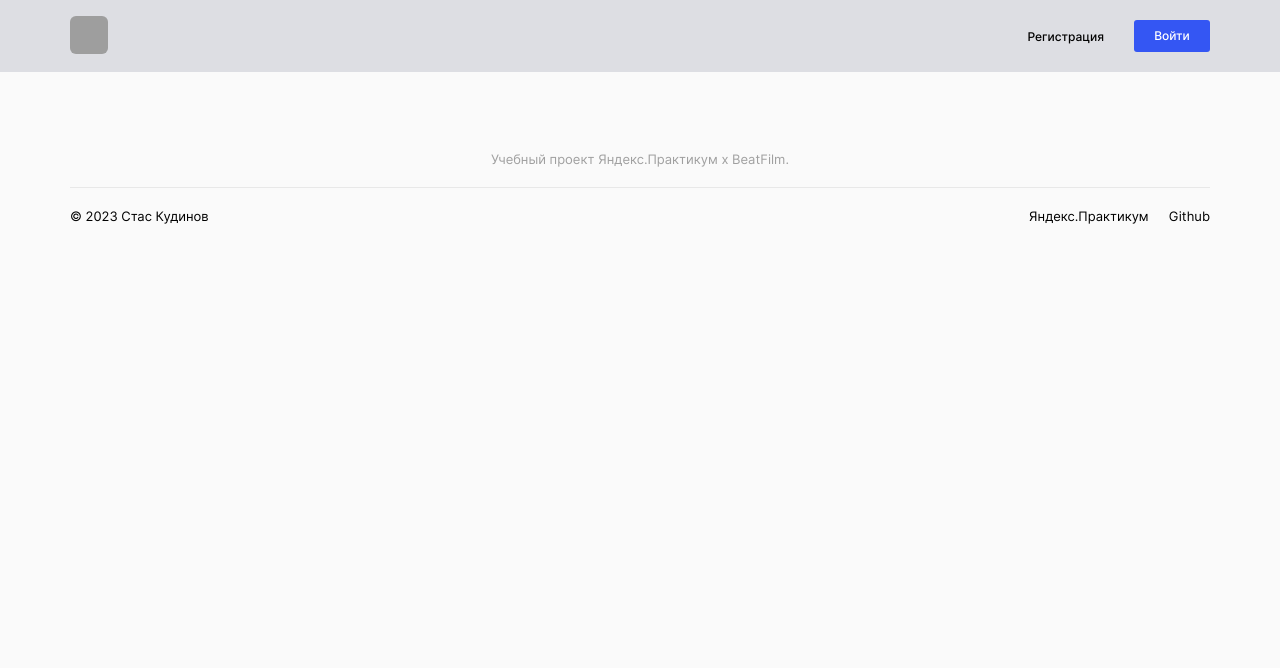
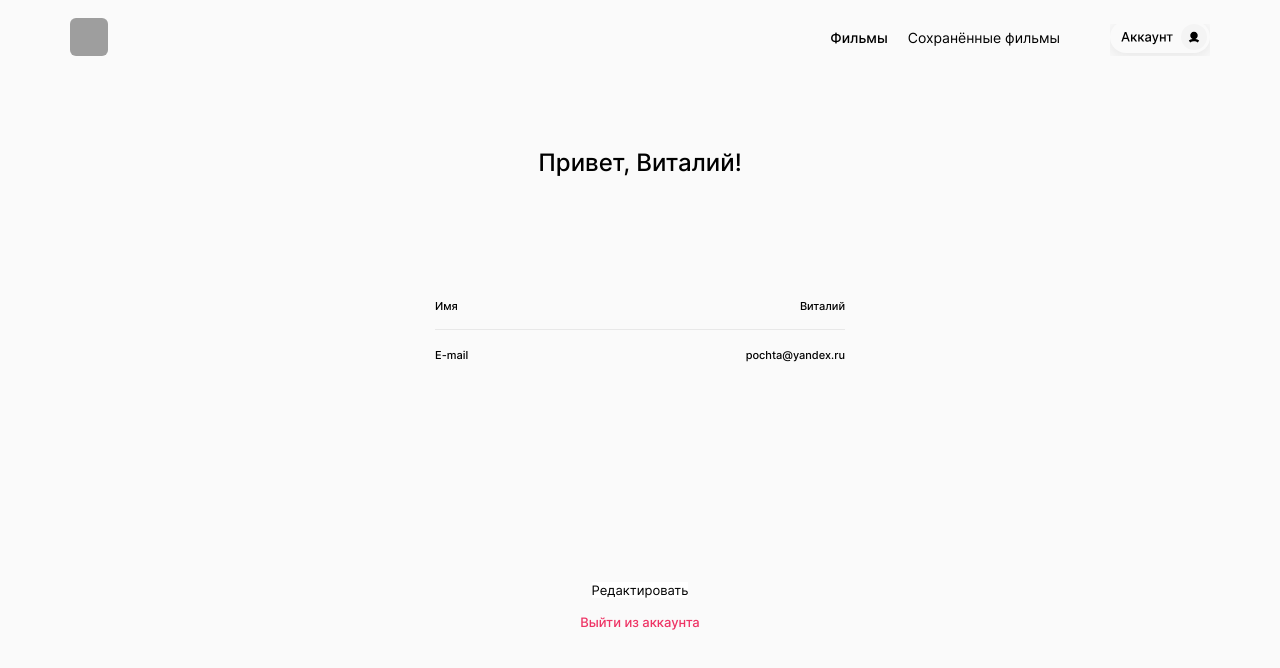
Before and after one commit to StasKudinow/movies-explorer-frontend, a React (Create React App) app: page /profile in a window 1280 px wide. Shown: the top 668 px of the page. Built offline with nearby package versions, Linux system fonts and the light colour scheme; grey boxes are pictures that could not be loaded; the HTML template or start-up script is replaced by a standard one.

Commit message:
add Profile comp; fix bug

```diff
--- a/src/components/App/App.js
+++ b/src/components/App/App.js
@@ -5,6 +5,7 @@ import Header from "../Header/Header";
 import Main from "../Main/Main";
 import Movies from '../Movies/Movies';
 import SavedMovies from '../SavedMovies/SavedMovies';
+import Profile from '../Profile/Profile';
 
 function App() {
   return (
@@ -15,19 +16,24 @@ function App() {
 
         <Route exact path="/">
           <Main />
+          <Footer />
         </Route>
 
         <Route path="/movies">
           <Movies />
+          <Footer />
         </Route>
 
         <Route path="/saved-movies">
           <SavedMovies />
+          <Footer />
+        </Route>
+
+        <Route path="/profile">
+          <Profile />
         </Route>
 
       </Switch>
-
-      <Footer />
     </div>
   );
 }
--- a/src/components/Header/Header.js
+++ b/src/components/Header/Header.js
@@ -17,6 +17,12 @@ function Header() {
           <Navigation />
         </header>
       </Route>
+      <Route path="/profile">
+        <header className="header">
+        <Link to="/"><button className="header__logo" type="button" /></Link>
+          <Navigation />
+        </header>
+      </Route>
       <Route path="/">
         <header className="header header_main-page">
           <Link to="/"><button className="header__logo" type="button" /></Link>
--- a/src/components/MoviesCardList/MoviesCardList.css
+++ b/src/components/MoviesCardList/MoviesCardList.css
@@ -2,8 +2,11 @@
   padding: 70px 70px 10px;
   display: grid;
   grid-template-columns: repeat(4, 270px);
-  grid-template-rows: repeat(4, 230px);
   justify-content: center;
   align-items: center;
   gap: 38px 20px;
 }
+
+.card-list_saved {
+  padding-bottom: 240px;
+}
--- a/src/components/MoviesCardList/MoviesCardList.js
+++ b/src/components/MoviesCardList/MoviesCardList.js
@@ -1,8 +1,12 @@
+import { Route, Switch } from 'react-router-dom';
+
 import MoviesCard from "../MoviesCard/MoviesCard";
-import { movies } from "../../utils/constants";
+import { movies, savedMovies } from "../../utils/constants";
 
 function MoviesCardList() {
   return (
+    <Switch>
+      <Route path="/movies">
         <section className="card-list">
           {movies.map((card) => {
             return <MoviesCard
@@ -13,6 +17,20 @@ function MoviesCardList() {
             />
           })}
         </section>
+      </Route>
+      <Route path="/saved-movies">
+        <section className="card-list card-list_saved">
+          {savedMovies.map((card) => {
+            return <MoviesCard
+              key={card.id}
+              image={card.image}
+              title={card.title}
+              duration={card.duration}
+            />
+          })}
+        </section>
+      </Route>
+    </Switch>
   );
 }
 
--- a/src/components/Navigation/Navigation.js
+++ b/src/components/Navigation/Navigation.js
@@ -33,6 +33,21 @@ function Navigation() {
           </ul>
         </nav>
       </Route>
+      <Route path="/profile">
+        <nav>
+          <ul className="nav__menu">
+            <li>
+              <NavLink to="/movies" className="nav__movies">Фильмы</NavLink>
+            </li>
+            <li>
+              <NavLink to="/saved-movies" className="nav__saved-movies">Сохранённые фильмы</NavLink>
+            </li>
+            <li>
+              <NavLink to="/profile"><div className="nav__profile" /></NavLink>
+            </li>
+          </ul>
+        </nav>
+      </Route>
       <Route path="/">
         <nav>
           <ul className="nav__menu">
--- a/src/components/Profile/Profile.css
+++ b/src/components/Profile/Profile.css
@@ -0,0 +1,74 @@
+.profile {
+  padding: 72px 435px 70px;
+  display: flex;
+  flex-direction: column;
+  align-items: center;
+}
+
+.profile__title {
+  margin: 0 0 123px;
+  font-size: 24px;
+  font-weight: 500;
+  line-height: 29px;
+  color: #000000;
+}
+
+.profile__container {
+  width: 100%;
+  display: flex;
+  flex-direction: column;
+  align-items: center;
+}
+
+.profile__text-container {
+  width: 100%;
+  padding: 19px 0 0;
+  display: flex;
+  flex-direction: row;
+  justify-content: space-between;
+}
+
+.profile__text-container:first-child {
+  padding: 0 0 16px;
+  border-bottom: 1px solid #E8E8E8;
+}
+
+.profile__text {
+  margin: 0;
+  font-size: 11px;
+  font-weight: 500;
+  line-height: 13px;
+  color: #000000;
+}
+
+.profile__edit {
+  margin-top: 220px;
+  padding: 0;
+  border: none;
+  background-color: #FFFFFF;
+  font-size: 13px;
+  font-weight: 400;
+  line-height: 16px;
+  color: #000000;
+}
+
+.profile__edit:hover {
+  opacity: 0.6;
+  transition: opacity 0.4s ease;
+  cursor: pointer;
+}
+
+.profile__logout{
+  margin-top: 16px;
+  font-size: 13px;
+  font-weight: 500;
+  line-height: 16px;
+  color: #EE3465;
+  text-decoration: none;
+}
+
+.profile__logout:hover {
+  opacity: 0.6;
+  transition: opacity 0.4s ease;
+  cursor: pointer;
+}
--- a/src/components/Profile/Profile.js
+++ b/src/components/Profile/Profile.js
@@ -0,0 +1,23 @@
+import { Link } from 'react-router-dom';
+
+function Profile() {
+  return (
+    <main className="profile">
+      <h1 className="profile__title">Привет, Виталий!</h1>
+      <div className="profile__container">
+        <div className="profile__text-container">
+          <p className="profile__text">Имя</p>
+          <p className="profile__text">Виталий</p>
+        </div>
+        <div className="profile__text-container">
+          <p className="profile__text">E-mail</p>
+          <p className="profile__text">pochta@yandex.ru</p>
+        </div>
+        <button className="profile__edit" type="button">Редактировать</button>
+      </div>
+      <Link to="/" className="profile__logout">Выйти из аккаунта</Link>
+    </main>
+  );
+}
+
+export default Profile;
--- a/src/index.css
+++ b/src/index.css
@@ -18,3 +18,4 @@
 @import url(./components/MoviesCardList/MoviesCardList.css);
 @import url(./components/MoviesCard/MoviesCard.css);
 @import url(./components/MoviesMore/MoviesMore.css);
+@import url(./components/Profile/Profile.css);
--- a/src/utils/constants.js
+++ b/src/utils/constants.js
@@ -113,3 +113,25 @@ export const movies = [
     duration: '1ч 42м'
   },
 ];
+
+
+export const savedMovies = [
+  {
+    id: 1,
+    image: movie_1,
+    title: '33 слова о дизайне',
+    duration: '1ч 42м'
+  },
+  {
+    id: 2,
+    image: movie_2,
+    title: 'Киноальманах «100 лет дизайна»',
+    duration: '1ч 42м'
+  },
+  {
+    id: 3,
+    image: movie_3,
+    title: 'В погоне за Бенкси',
+    duration: '1ч 42м'
+  },
+];
```
Lines whose indentation alone changed are shown as unchanged.
